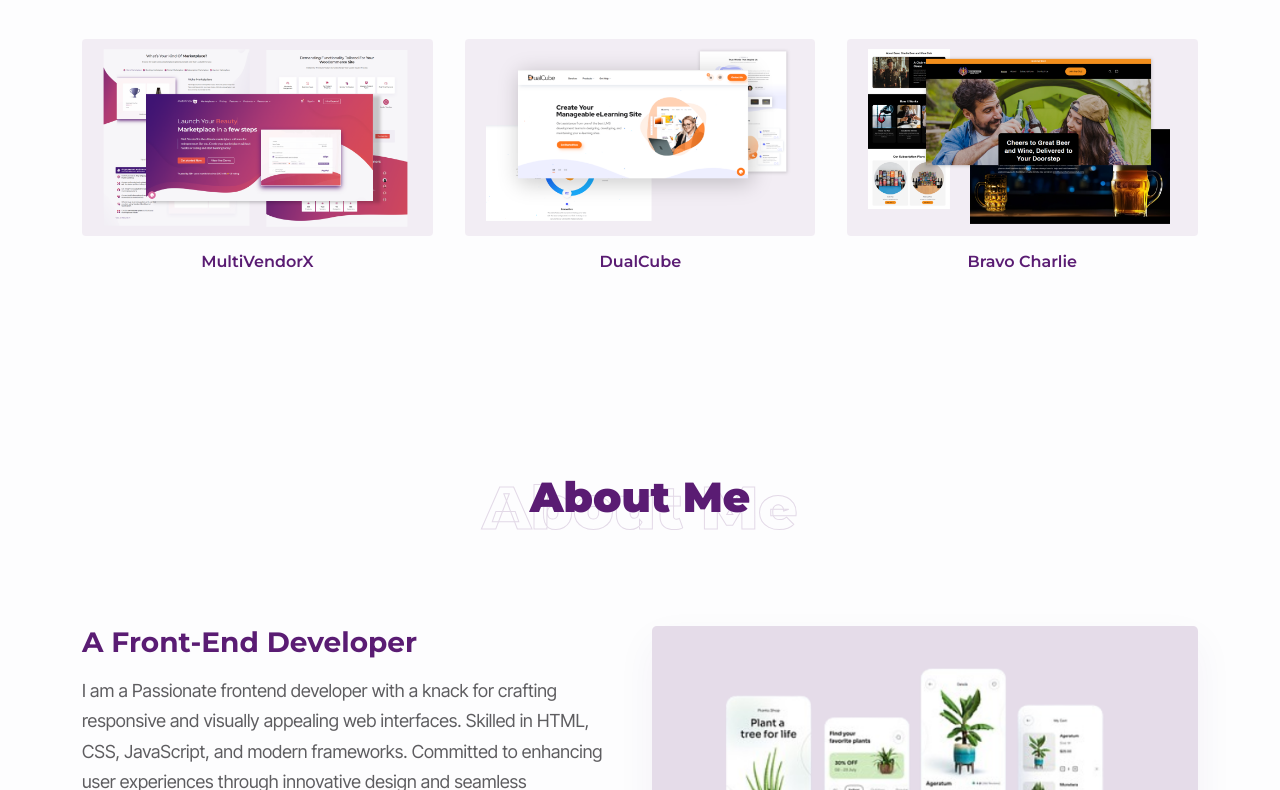
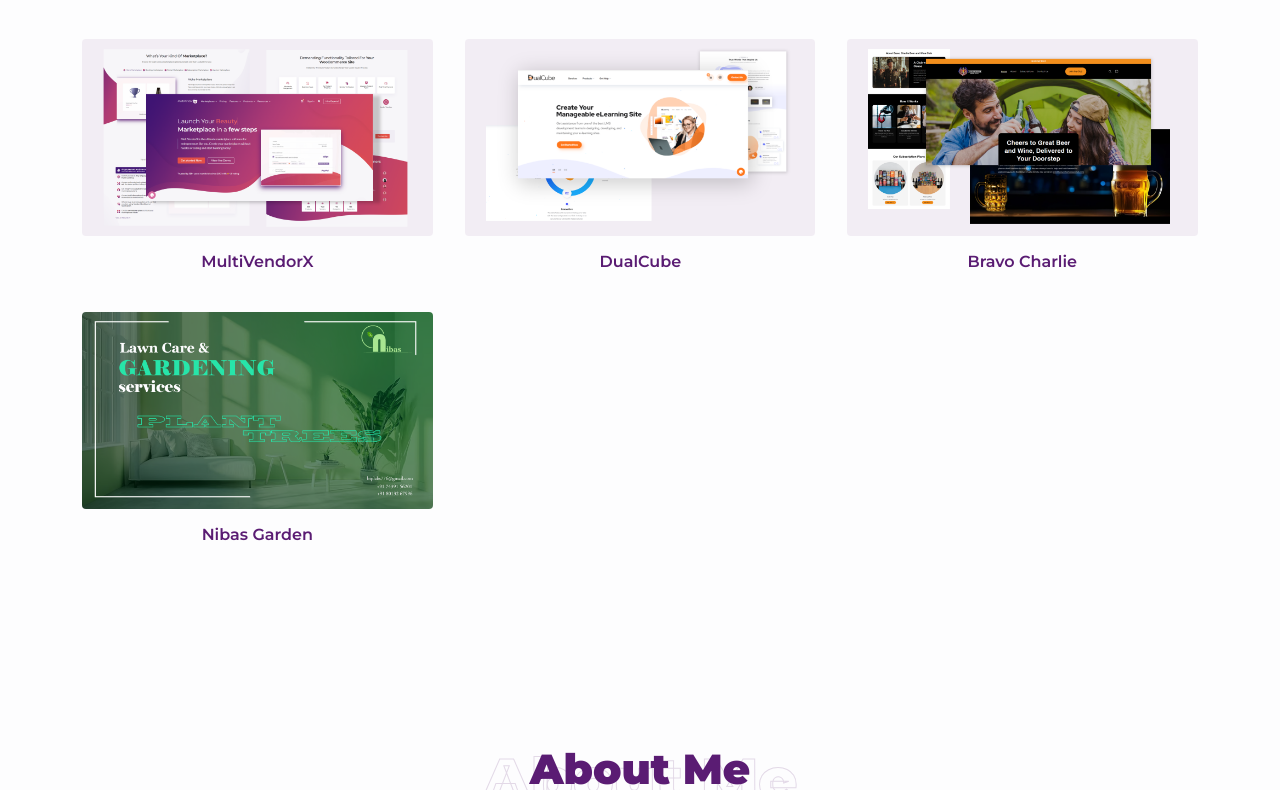
Before and after one commit to Biplab-Samanta/portfolio, a plain HTML site: page index.html in a window 1280 px wide. Shown: the part 978-1768 px from the top of the page. Drawn offline with nearby package versions, Linux system fonts and the light colour scheme.

Commit message:
Update index.html

```diff
--- a/index.html
+++ b/index.html
@@ -133,6 +133,12 @@
                                 class="img-fluid"></a>
                     </div>
                     <h6 class="work-title">Bravo Charlie</h6>
+                </div>
+                <div class="mywork-card" data-aos="zoom-in-up" data-aos-easing="linear" data-aos-duration="500">
+                    <div class="work-image">
+                        <a href="#"> <img src="assets/images/nursery.png" class="img-fluid"></a>
+                    </div>
+                    <h6 class="work-title">Nibas Garden</h6>
                 </div>
 
 
```
